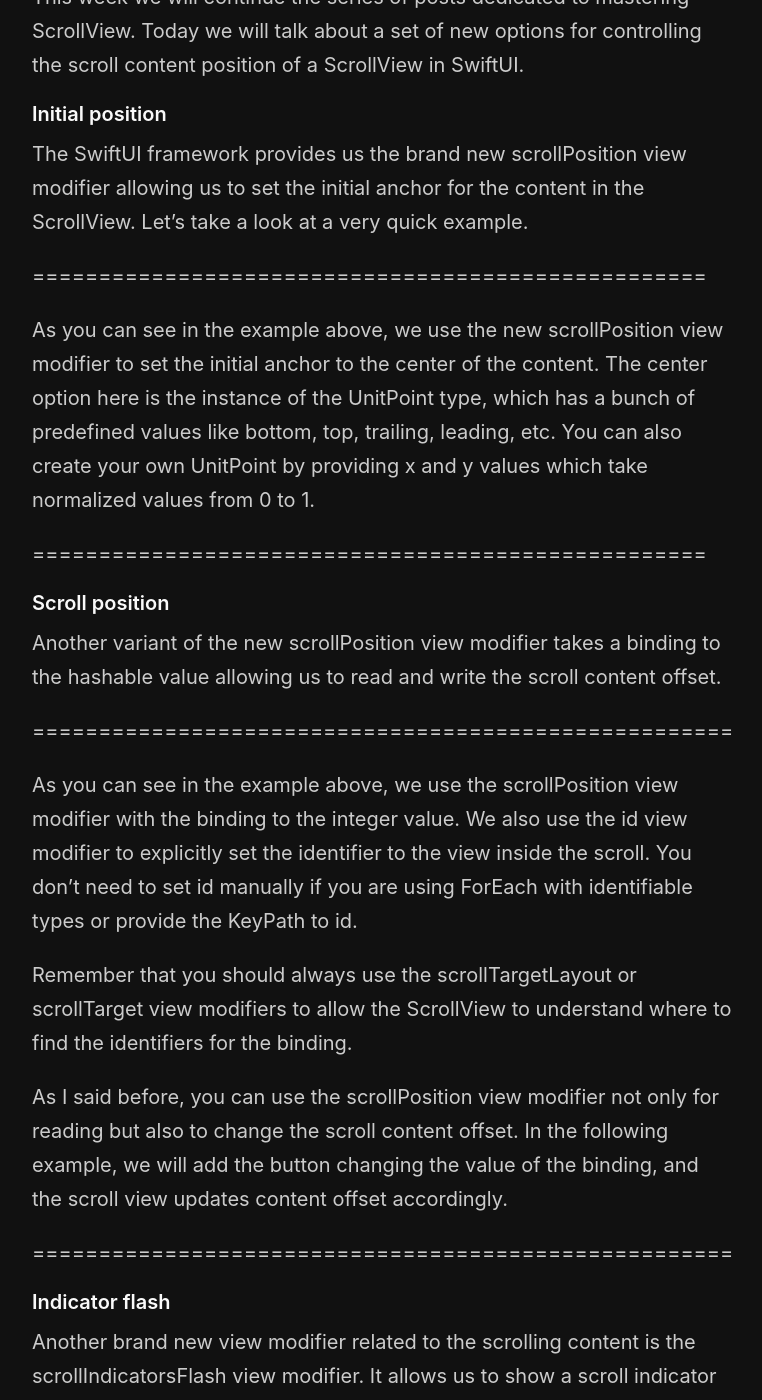
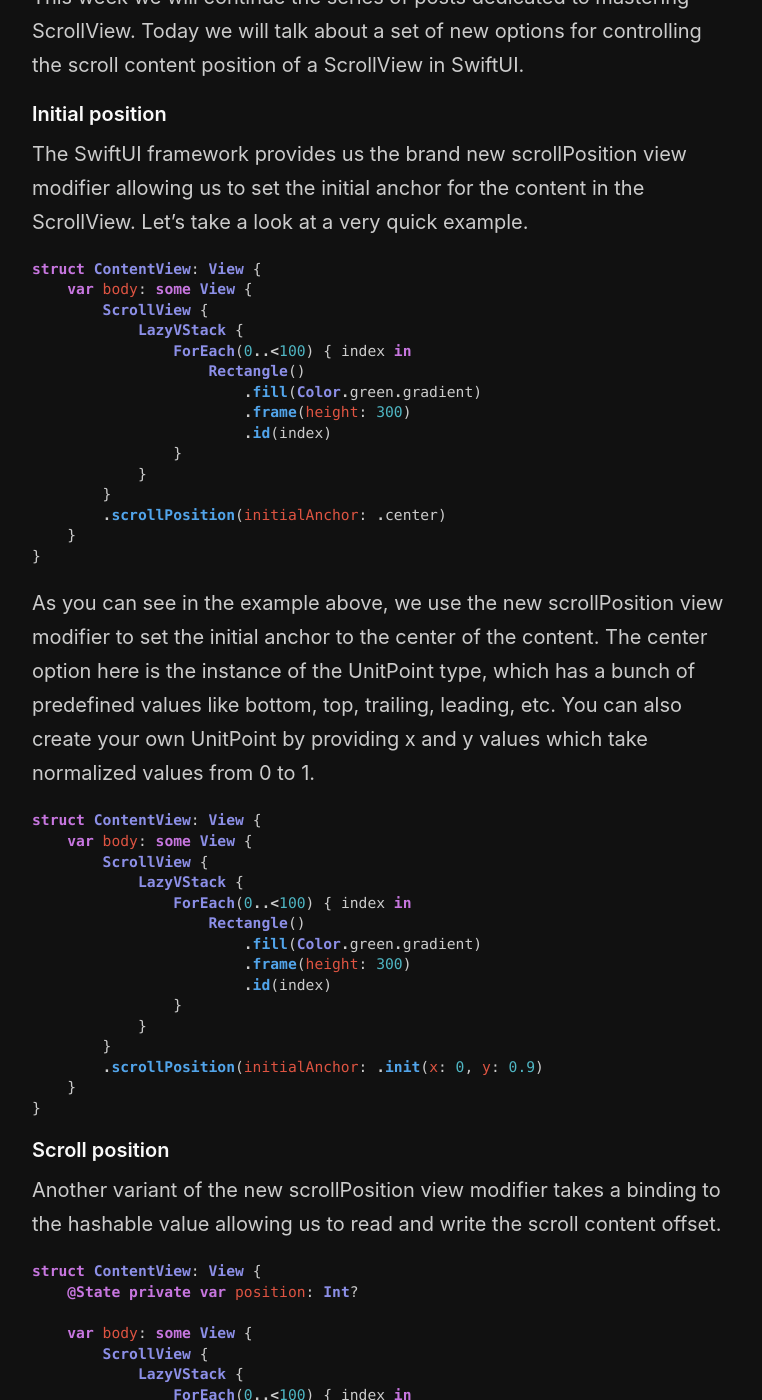
Before and after one commit to mecid/mecid.github.io, a Jekyll site: the page built from _posts/2023-06-27-mastering-scrollview-in-swiftui-scroll-position.md, in a window 1280 px wide and 1400 px high, scrolled down 296 px. Shown: the whole window, without its empty margins (258-1020 px from the left). Built offline with Jekyll 4.4.1, drawn with Linux system fonts in a browser that asks for light colours; some of the changed text lies outside the part shown.

Commit message:
scroll position code examples added

````diff
--- a/_posts/2023-06-27-mastering-scrollview-in-swiftui-scroll-position.md
+++ b/_posts/2023-06-27-mastering-scrollview-in-swiftui-scroll-position.md
@@ -8,16 +8,67 @@
 #### Initial position
 The SwiftUI framework provides us the brand new scrollPosition view modifier allowing us to set the initial anchor for the content in the ScrollView. Let's take a look at a very quick example.
 
-===================================================
+```swift
+struct ContentView: View {
+    var body: some View {
+        ScrollView {
+            LazyVStack {
+                ForEach(0..<100) { index in
+                    Rectangle()
+                        .fill(Color.green.gradient)
+                        .frame(height: 300)
+                        .id(index)
+                }
+            }
+        }
+        .scrollPosition(initialAnchor: .center)
+    }
+}
+```
 
 As you can see in the example above, we use the new scrollPosition view modifier to set the initial anchor to the center of the content. The center option here is the instance of the UnitPoint type, which has a bunch of predefined values like bottom, top, trailing, leading, etc. You can also create your own UnitPoint by providing x and y values which take normalized values from 0 to 1.
 
-===================================================
+```swift
+struct ContentView: View {
+    var body: some View {
+        ScrollView {
+            LazyVStack {
+                ForEach(0..<100) { index in
+                    Rectangle()
+                        .fill(Color.green.gradient)
+                        .frame(height: 300)
+                        .id(index)
+                }
+            }
+        }
+        .scrollPosition(initialAnchor: .init(x: 0, y: 0.9)
+    }
+}
+```
 
 #### Scroll position
 Another variant of the new scrollPosition view modifier takes a binding to the hashable value allowing us to read and write the scroll content offset.
 
-=====================================================
+```swift
+struct ContentView: View {
+    @State private var position: Int?
+
+    var body: some View {
+        ScrollView {
+            LazyVStack {
+                ForEach(0..<100) { index in
+                    Rectangle()
+                        .fill(Color.green.gradient)
+                        .frame(height: 300)
+                        .id(index)
+                }
+            }
+            .scrollTargetLayout()
+        }
+        .scrollPosition(id: $position)
+    }
+}
+```
 
 As you can see in the example above, we use the scrollPosition view modifier with the binding to the integer value. We also use the id view modifier to explicitly set the identifier to the view inside the scroll. You don't need to set id manually if you are using ForEach with identifiable types or provide the KeyPath to id.
 
@@ -25,11 +76,56 @@
 
 As I said before, you can use the scrollPosition view modifier not only for reading but also to change the scroll content offset. In the following example, we will add the button changing the value of the binding, and the scroll view updates content offset accordingly.
 
-=====================================================
+```swift
+struct ContentView: View {
+    @State private var position: Int?
+
+    var body: some View {
+        ScrollView {
+            LazyVStack {
+                Button("Jump...") {
+                    position = 99
+                }
+
+                ForEach(0..<100) { index in
+                    Rectangle()
+                        .fill(Color.green.gradient)
+                        .frame(height: 300)
+                        .id(index)
+                }
+            }
+            .scrollTargetLayout()
+        }
+        .scrollPosition(id: $position)
+    }
+}
+```
 
 #### Indicator flash
 Another brand new view modifier related to the scrolling content is the scrollIndicatorsFlash view modifier. It allows us to show a scroll indicator whenever needed. For example, you might need to fade in the scroll indicator while appending the content in the ScrollView.
 
-=====================================================
+```swift
+struct ContentView: View {
+    @State private var trigger = false
+
+    var body: some View {
+        ScrollView {
+            LazyVStack {
+                Button("Indicator flash") {
+                    trigger.toggle()
+                }
+
+                ForEach(0..<100) { index in
+                    Rectangle()
+                        .fill(Color.green.gradient)
+                        .frame(height: 300)
+                        .id(index)
+                }
+            }
+        }
+        .scrollIndicatorsFlash(trigger: trigger)
+    }
+}
+```
 
 As you can see, we use the scrollIndicatorsFlash view modifier and pass some equitable value. The ScrollView blinks the indicator as soon as the passed value changes.
````
